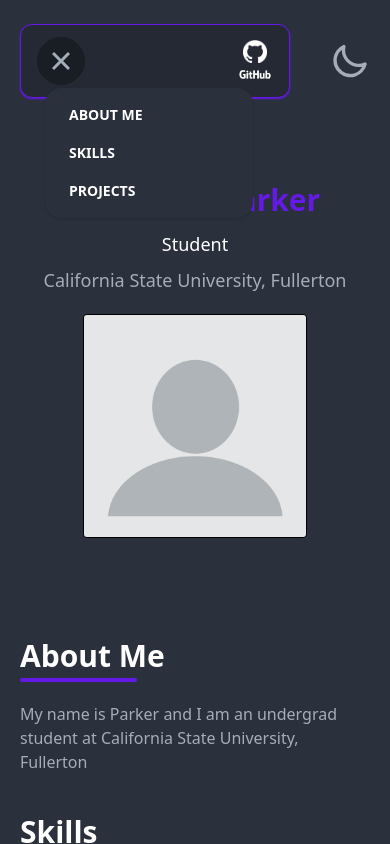
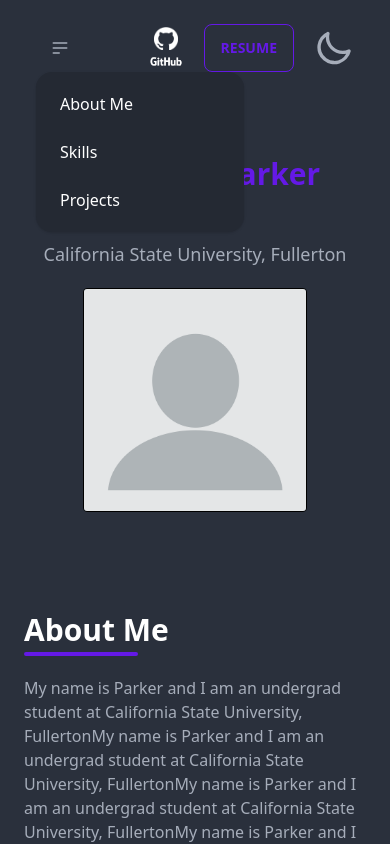
Before and after one commit to parker-martel/portfolio-website, a website: page index.html in a window 390 px wide. Both pictures are taken after a click on the label 61 px from the left and 61 px from the top of the page. Shown: the top 844 px of the page. Drawn offline with Linux system fonts and the light colour scheme.

Commit message:
Updated navbar

```diff
--- a/index.html
+++ b/index.html
@@ -8,51 +8,44 @@
     <link href="/dist/output.css" rel="stylesheet">
 </head>
 <body>
-    <section class="flex justify-center h-full mx-auto max-w-5xl py-6 pl-5 space-x-5">
-        <nav class="flex justify-between items-center w-full rounded-xl border border-primary bg-base-200 px-4 py-3 shadow-sm shadow-primary">
-
+    <nav class="flex justify-between mx-auto w-screen items-center rounded-xl px-9 md:px-20 py-6">
            <!-- Hamburger menu for small screens -->
-            <div id="hamburger" class="dropdown md:hidden">
-            <label class="btn btn-circle swap swap-rotate">
-
-                <input id="hamburgerclick" type="checkbox" />
-
-                <svg class="swap-off fill-current" xmlns="http://www.w3.org/2000/svg" width="32" height="32" viewBox="0 0 512 512"><path d="M64,384H448V341.33H64Zm0-106.67H448V234.67H64ZM64,128v42.67H448V128Z"/></svg>
-                <ul id="table" tabindex="0" class="dropdown-content menu p-2 mt-44 shadow bg-base-100 rounded-box w-52">
-                    <li><a class="text-accent-content">About Me</a></li>
-                    <li><a class="text-accent-content">Skills</a></li>
-                    <li><a class="text-accent-content">Projects</a></li>
+           <div id="hamburger" class="md:hidden dropdown">
+            <label tabindex="0" class="btn btn-ghost btn-circle">
+              <svg xmlns="http://www.w3.org/2000/svg" class="h-5 w-5" fill="none" viewBox="0 0 24 24" stroke="currentColor"><path stroke-linecap="round" stroke-linejoin="round" stroke-width="2" d="M4 6h16M4 12h16M4 18h7" /></svg>
+            </label>
+            <ul id="table" tabindex="0" class="dropdown-content menu p-2 shadow bg-base-200 rounded-box w-52">
+                <li><a id="aboutmeHamburger" class="text-accent-content">About Me</a></li>
+                <li><a id="skillsHamburger" class="text-accent-content">Skills</a></li>
+                <li><a id="projectsHamburger" class="text-accent-content">Projects</a></li>
               </ul>
-
-                <svg class="swap-on fill-current" xmlns="http://www.w3.org/2000/svg" width="32" height="32" viewBox="0 0 512 512"><polygon points="400 145.49 366.51 112 256 222.51 145.49 112 112 145.49 222.51 256 112 366.51 145.49 400 256 289.49 366.51 400 400 366.51 289.49 256 400 145.49"/></svg>
-
-            </label>
           </div>
 
             <!-- Menu for big screens -->
-            <div class="hidden md:flex justify-start space-x-8 ml-1">
-                <button class="text-lg font-semibold hover:text-accent-content focus:text-accent-content group transition duration-300">
+            <div class="hidden md:flex justify-center items-center pt-3 space-x-8">
+                <button id="aboutmeNav" class="text-lg font-semibold hover:text-accent-content focus:text-accent-content group transition duration-300">
                     About Me
-                <span class="block mt-2 max-w-full group-hover:visible group-focus:bg-primary group-focus:visible h-0.5 invisible bg-primary"></span>
+                <span class="block mt-4 max-w-full group-hover:visible group-focus:bg-primary group-focus:visible h-0.5 invisible bg-primary"></span>
                 </button>
-                <button class="text-lg font-semibold hover:text-accent-content focus:text-accent-content group transition duration-300">
+                <button id="skillsNav" class="text-lg font-semibold hover:text-accent-content focus:text-accent-content group transition duration-300">
                     Skills
-                <span class="block mt-2 max-w-full group-hover:visible group-focus:bg-primary group-focus:visible h-0.5 invisible bg-primary"></span>
+                <span class="block mt-4 max-w-full group-hover:visible group-focus:bg-primary group-focus:visible h-0.5 invisible bg-primary"></span>
                 </button>
-                <button class="text-lg font-semibold hover:text-accent-content focus:text-accent-content group transition duration-300">
+                <button id="projectsNav" class="text-lg font-semibold hover:text-accent-content focus:text-accent-content group transition duration-300">
                     Projects
-                <span class="block mt-2 max-w-full group-hover:visible group-focus:bg-primary group-focus:visible h-0.5 invisible bg-primary"></span>
+                <span class="block mt-4 max-w-full group-hover:visible group-focus:bg-primary group-focus:visible h-0.5 invisible bg-primary"></span>
                 </button>
             </div>
 
-            <a class="flex flex-col items-center space-y-1 hover:opacity-90" href="https://github.com/parker-martel" target="_blank">
+            <div class="flex justify-center items-center space-x-5 md:space-x-10">
+
+                <a class="flex flex-col items-center space-y-1 hover:scale-110 transition-transform duration-200" href="https://github.com/parker-martel" target="_blank">
                     <img id="githubLogo" src="assets/images/github-mark-white.png" alt="Github White Logo" class="w-6">
                     <img id="githubText" src="assets/images/GitHub_Logo_White.png" alt="Github Text" class="w-9">
                 </a>
-
-        </nav>
+                <button class="btn btn-outline btn-primary">Resume</button>
                 <!-- light/dark mode button -->
-        <label class="swap swap-rotate px-5">
+            <label class="swap swap-rotate">
                 <!-- this hidden checkbox controls the state -->
                 <input class="light-dark-mode" type="checkbox" />
 
@@ -62,8 +55,9 @@
                 <!-- moon icon -->
                 <svg class="swap-off fill-current w-10 h-10" xmlns="http://www.w3.org/2000/svg" viewBox="0 0 24 24"><path d="M21.64,13a1,1,0,0,0-1.05-.14,8.05,8.05,0,0,1-3.37.73A8.15,8.15,0,0,1,9.08,5.49a8.59,8.59,0,0,1,.25-2A1,1,0,0,0,8,2.36,10.14,10.14,0,1,0,22,14.05,1,1,0,0,0,21.64,13Zm-9.5,6.69A8.14,8.14,0,0,1,7.08,5.22v.27A10.15,10.15,0,0,0,17.22,15.63a9.79,9.79,0,0,0,2.1-.22A8.11,8.11,0,0,1,12.14,19.73Z"/></svg>
             </label>
-    </section>
-    <main class="flex flex-col mx-auto max-w-5xl my-10 px-5 py-5">
+            </div>
+        </nav>
+    <main class="flex flex-col mx-auto max-w-4xl my-10 px-6 md:px-12 py-5">
 
         <!-- Name and Profile Pic Section -->
         <section class="flex flex-col items-center justify-center space-y-5 mb-20 md:flex-row md:items-center md:space-x-16">
@@ -75,13 +69,13 @@
             <img src="/assets/images/aboutus-profile-pic.png" class="h-56 border border-black rounded" alt="Profile pic">
         </section>
 
-        <h2 class="font-semibold text-accent-content pb-1 text-3xl md:text-4xl mt-5">About Me</h2>
+        <h2 id="aboutme" class="font-semibold text-accent-content pb-1 text-3xl md:text-4xl mt-5">About Me</h2>
+        <div class="w-1/3 h-0 border-2 rounded-full border-primary"></div>
+        <p class="text-md md:text-lg mt-5 mb-10">My name is Parker and I am an undergrad student at California State University, FullertonMy name is Parker and I am an undergrad student at California State University, FullertonMy name is Parker and I am an undergrad student at California State University, FullertonMy name is Parker and I am an undergrad student at California State University, Fullerton</p>
+        <h2 id="skills" class="font-semibold text-accent-content pb-1 text-3xl md:text-4xl">Skills</h2>
         <div class="w-1/3 h-0 border-2 rounded-full border-primary"></div>
         <p class="text-md md:text-lg mt-5 mb-10">My name is Parker and I am an undergrad student at California State University, Fullerton</p>
-        <h2 class="font-semibold text-accent-content pb-1 text-3xl md:text-4xl">Skills</h2>
-        <div class="w-1/3 h-0 border-2 rounded-full border-primary"></div>
-        <p class="text-md md:text-lg mt-5 mb-10">My name is Parker and I am an undergrad student at California State University, Fullerton</p>
-        <h2 class="font-semibold text-accent-content pb-1 text-3xl md:text-4xl mt-96 mb-96">Projects</h2>
+        <h2 id="projects" class="font-semibold text-accent-content pb-1 text-3xl md:text-4xl mt-96 mb-96">Projects</h2>
         <div class="w-1/3 h-0 border-2 rounded-full border-primary"></div>
         <p class="text-md md:text-lg mt-5 mb-10">My name is Parker and I am an undergrad student at California State University, Fullerton</p>
 
@@ -89,7 +83,6 @@
       <!-- Implement the Back Top Top Button -->
     <button id="scrollUpButton" class="hidden fixed z-90 bottom-8 right-8 border-0 w-12 h-12 rounded-full drop-shadow-md bg-primary text-white text-3xl font-bold">&uarr;</button>
     </main>
-
     <script type="module" src="main.js"></script>
 </body>
 </html>
--- a/main.js
+++ b/main.js
@@ -13,19 +13,6 @@ checkbox.addEventListener('change', () => {
     githubLogo.setAttribute('src','assets/images/github-mark-white.png');
     githubText.setAttribute('src','assets/images/GitHub_Logo_White.png');
   }
-});
-
-// Hamburger menu
-let hamburger = document.querySelector('#hamburgerclick');
-let table = document.querySelector('#table');
-hamburger.addEventListener('click', () => {
-  if (hamburger.checked){
-    table.classList.remove("hidden");
-  } else {
-  table.classList.add("hidden");
-  }
-
-
 });
 
 // Scroll to top button
@@ -44,3 +31,33 @@ topButton.addEventListener('click', scrollUp);
 function scrollUp() {
   window.scrollTo({ top: 0, behavior: 'smooth' });
 }
+
+// Nav bar links to scroll down page
+const aboutmeNav = document.getElementById("aboutmeNav");
+const aboutmeHamburger = document.getElementById("aboutmeHamburger");
+const skillsNav = document.getElementById("skillsNav");
+const skillsHamburger = document.getElementById("skillsHamburger");
+const projectsNav = document.getElementById("projectsNav");
+const projectsHamburger = document.getElementById("projectsHamburger");
+const aboutme = document.getElementById("aboutme");
+const skills = document.getElementById("skills");
+const projects = document.getElementById("projects");
+aboutmeNav.addEventListener('click', () => {
+  aboutme.scrollIntoView({behavior: "smooth", block: "start", inline: "nearest"});
+})
+skillsNav.addEventListener('click', () => {
+  skills.scrollIntoView({behavior: "smooth", block: "start", inline: "nearest"});
+})
+projectsNav.addEventListener('click', () => {
+  projects.scrollIntoView({behavior: "smooth", block: "start", inline: "nearest"});
+})
+aboutmeHamburger.addEventListener('click', () => {
+  aboutme.scrollIntoView({behavior: "smooth", block: "start", inline: "nearest"});
+})
+skillsHamburger.addEventListener('click', () => {
+  skills.scrollIntoView({behavior: "smooth", block: "start", inline: "nearest"});
+})
+
+projectsHamburger.addEventListener('click', () => {
+  projects.scrollIntoView({behavior: "smooth", block: "start", inline: "nearest"});
+})
```
Also changed, not shown: dist/output.css, 1 other file. Lines whose indentation alone changed are shown as unchanged.
